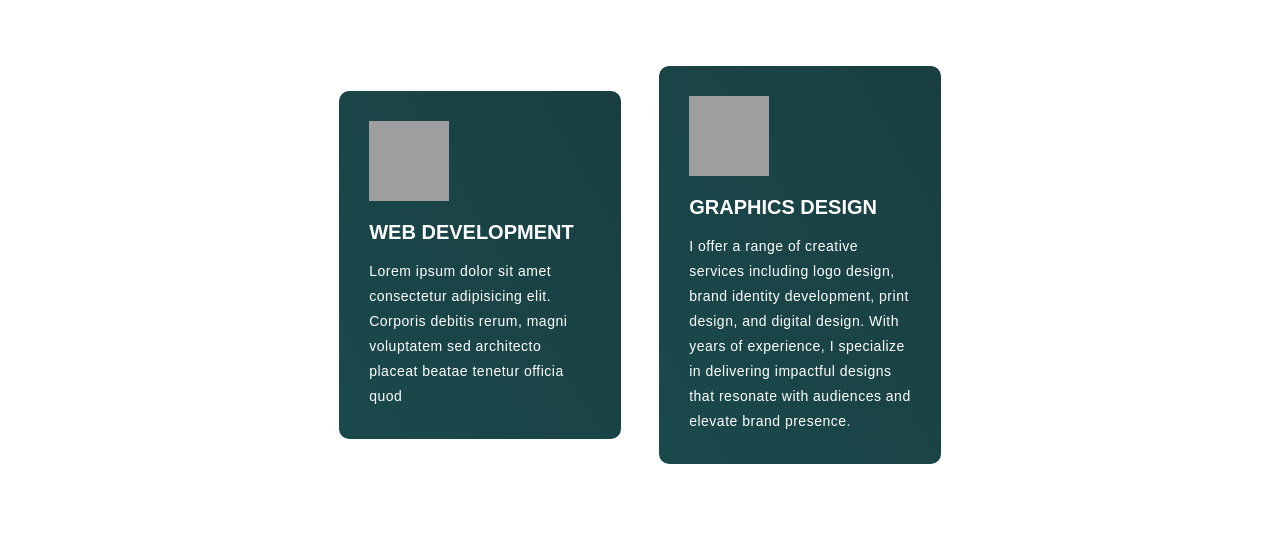
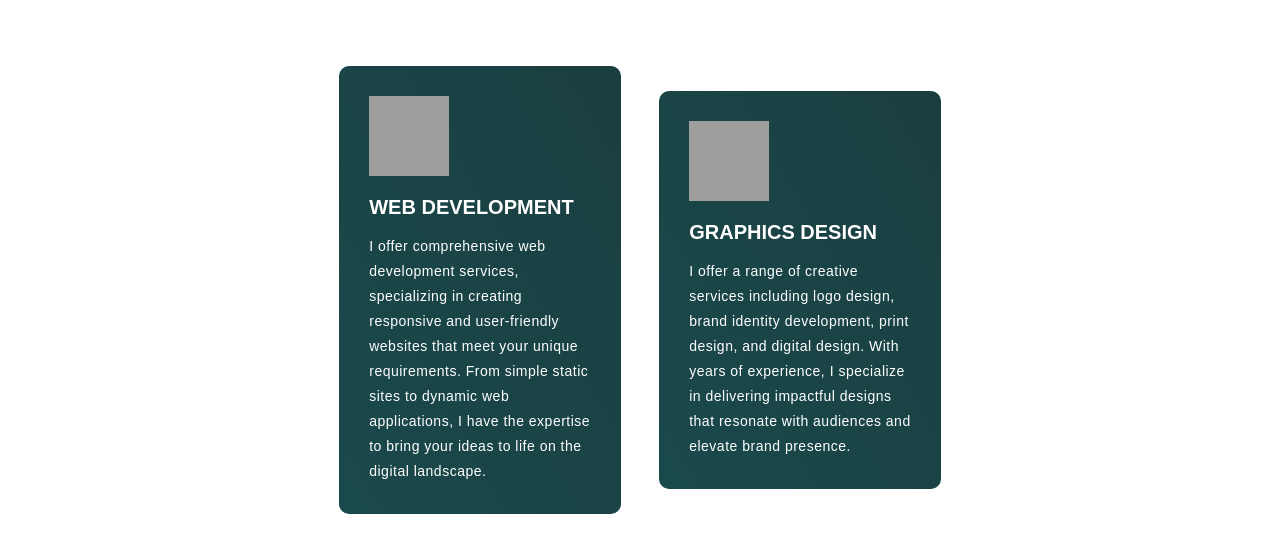
Before and after one commit to astainy1/astainyportfolio, a plain HTML site: page services.html in a window 1280 px wide. Shown: the part 257-800 px from the top of the page. Drawn offline with Linux system fonts and the light colour scheme; grey boxes are pictures that could not be loaded.

Commit message:
Update services.html

```diff
--- a/services.html
+++ b/services.html
@@ -49,8 +49,11 @@
         <div class="service-item">
           <div class="icon"><img src="https://img.icons8.com/bubbles/100/000000/services.png" /></div>
           <h2>Web Development</h2>
-          <p>Lorem ipsum dolor sit amet consectetur adipisicing elit. Corporis debitis rerum, magni voluptatem sed
-            architecto placeat beatae tenetur officia quod</p>
+          <p>
+            I offer comprehensive web development services, specializing in creating responsive and user-friendly websites that meet your unique requirements.
+            From simple static sites to dynamic web applications,
+            I have the expertise to bring your ideas to life on the digital landscape.
+          </p>
         </div>
         <div class="service-item">
           <div class="icon"><img src="https://img.icons8.com/bubbles/100/000000/services.png" /></div>
```
